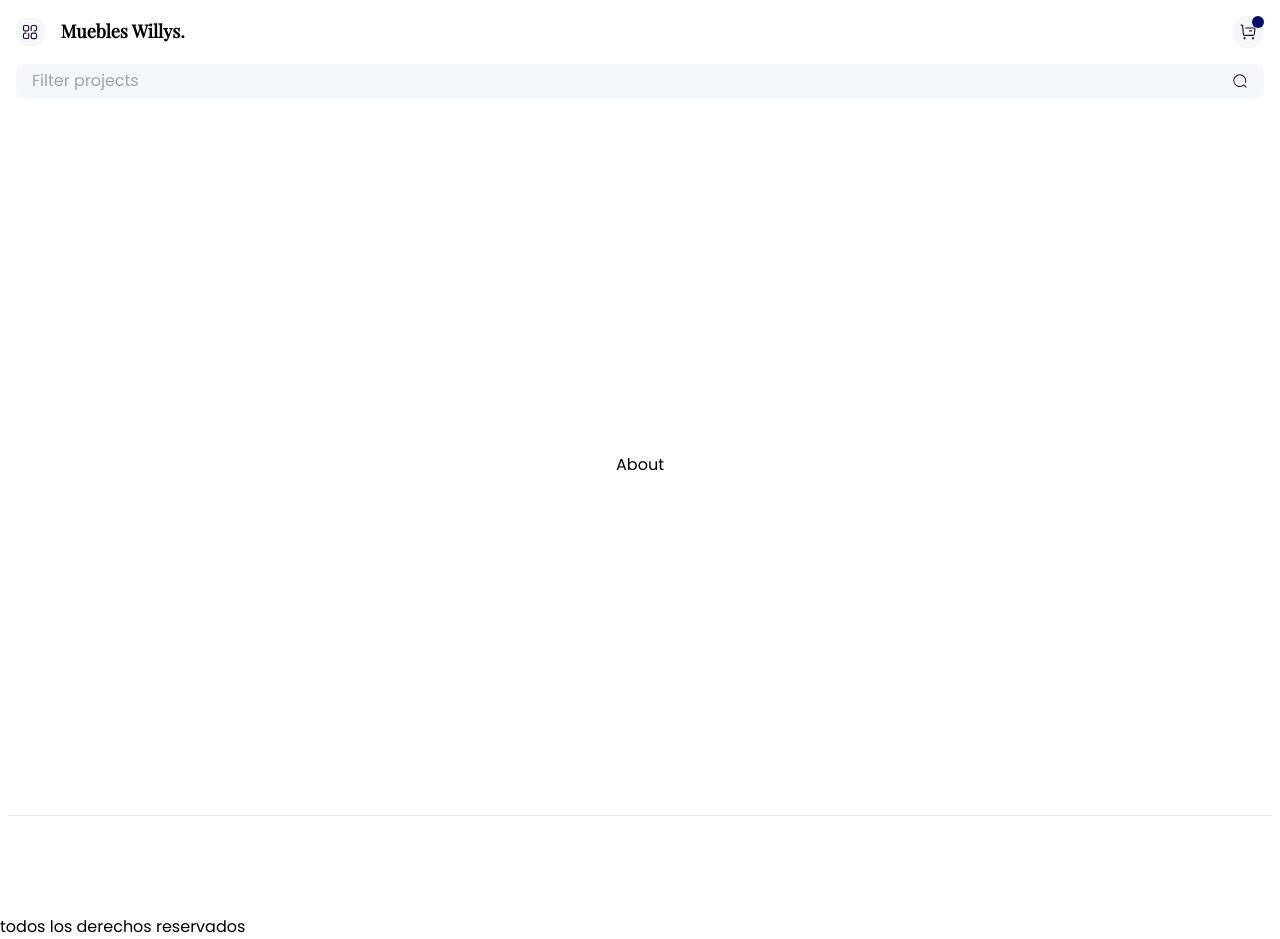
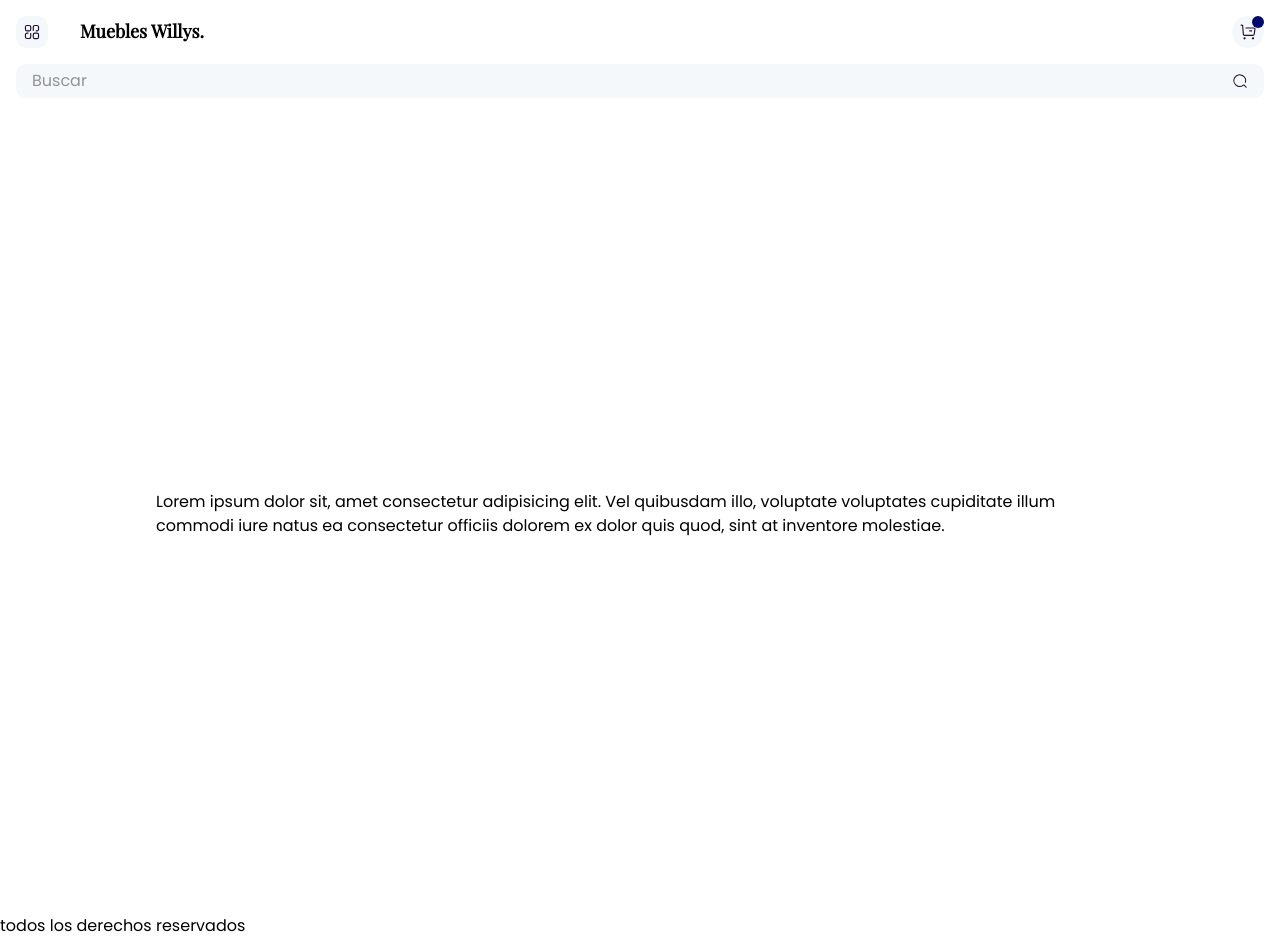
Before and after one commit to kevinmalaverr/ecommerce, a Next.js app: page / in a window 1280 px wide. Built offline with nearby package versions, Linux system fonts and the light colour scheme.

Commit message:
[UPDATE] header

```diff
--- /dev/null
+++ b/components/ActiveLink.tsx
@@ -0,0 +1,18 @@
+import React from 'react'
+import Link, { LinkProps } from 'next/link'
+import { useRouter } from 'next/router'
+
+interface ActiveLinkProps extends LinkProps {
+  children: JSX.Element
+}
+
+const ActiveLink = ({ children, ...props }: ActiveLinkProps): JSX.Element => {
+  const { pathname } = useRouter()
+  return (
+    <Link {...props}>
+      {React.cloneElement(children, { 'data-active': pathname === props.href ? 'true' : null })}
+    </Link>
+  )
+}
+
+export default ActiveLink
--- a/components/Header.tsx
+++ b/components/Header.tsx
@@ -1,42 +1,42 @@
 import React from 'react'
 import s from '../styles/components/Header.module.css'
-import Link from 'next/link'
+import ActiveLink from './ActiveLink'
 
 // icons
-import IconSearch from './icons/search'
-import IconCart from './icons/cart'
-import IconMenu from './icons/menu'
+import IconSearch from '@/icons/search'
+import IconCart from '@/icons/cart'
+import IconMenu from '@/icons/menu'
 
-const Header = () => {
+const Header = (): JSX.Element => {
   return (
     <header className={`p-4 ${s.header}`}>
       <button className={`${s.menu} text-lg`}>
         <IconMenu />
       </button>
-      <Link href="/">
+      <ActiveLink href="/">
         <a className={s.title}>
           <b className="text-lg leading-none">Muebles Willys.</b>
         </a>
-      </Link>
+      </ActiveLink>
       <ul className={s.itemList}>
         <li>
-          <Link href="/">
-            <a>muebles</a>
-          </Link>
+          <ActiveLink href="/">
+            <a>Muebles</a>
+          </ActiveLink>
         </li>
         <li>
-          <Link href="/custom">
-            <a>a la medida</a>
-          </Link>
+          <ActiveLink href="/custom">
+            <a>A la medida</a>
+          </ActiveLink>
         </li>
         <li>
-          <Link href="/contacto">
-            <a>contacto</a>
-          </Link>
+          <ActiveLink href="/contacto">
+            <a>Contacto</a>
+          </ActiveLink>
         </li>
       </ul>
       <form className={`${s.searchbar}`}>
-        <input type="text" aria-label="Filter projects" placeholder="Filter projects" />
+        <input type="text" placeholder="Buscar" />
         <IconSearch />
       </form>
       <button className={`${s.cart} ${s.cartNotification} text-lg`}>
--- /dev/null
+++ b/components/Hero.tsx
@@ -0,0 +1,7 @@
+import React from 'react'
+
+const Hero = () => {
+  return <div></div>
+}
+
+export default Hero
--- a/pages/_document.tsx
+++ b/pages/_document.tsx
@@ -12,7 +12,7 @@ class MyDocument extends Document {
         <Head>
           <link rel="preconnect" href="https://fonts.gstatic.com" />
           <link
-            href="https://fonts.googleapis.com/css2?family=Poppins:wght@300;400;700&display=swap"
+            href="https://fonts.googleapis.com/css2?family=Poppins:wght@300;400;500;700&display=swap"
             rel="stylesheet"
           ></link>
           <link
--- /dev/null
+++ b/pages/contacto.tsx
@@ -0,0 +1,7 @@
+import React from 'react'
+
+const Contacto = () => {
+  return <div>contacto</div>
+}
+
+export default Contacto
--- a/pages/index.tsx
+++ b/pages/index.tsx
@@ -1,25 +1,23 @@
 import Head from 'next/head'
-import styles from '../styles/Home.module.css'
-import Link from 'next/link'
-import AppContext from '../context/AppContext'
-import { useContext } from 'react'
-import cart from './cart'
+import styles from '@/styles/components'
+import Hero from '@/components/Hero'
 
 export default function Home() {
   return (
-    <div className={styles.container}>
+    <div>
       <Head>
         <title>furniture</title>
         <link rel="icon" href="/favicon.ico" />
       </Head>
 
-      <main className={styles.main}>
-        <Link href="/cart">
-          <a>About</a>
-        </Link>
+      <main className="container">
+        <section>
+          <Hero />
+        </section>
+        Lorem ipsum dolor sit, amet consectetur adipisicing elit. Vel quibusdam illo, voluptate
+        voluptates cupiditate illum commodi iure natus ea consectetur officiis dolorem ex dolor quis
+        quod, sint at inventore molestiae.
       </main>
-
-      <footer className={styles.footer}></footer>
     </div>
   )
 }
--- a/styles/Home.module.css
+++ b/styles/Home.module.css
@@ -1,11 +1,4 @@
-.container {
-  min-height: 100vh;
-  padding: 0 0.5rem;
-  display: flex;
-  flex-direction: column;
-  justify-content: center;
-  align-items: center;
-}
+
 
 .main {
   padding: 5rem 0;
--- a/styles/components/Header.module.css
+++ b/styles/components/Header.module.css
@@ -5,18 +5,23 @@
     'searchbar searchbar searchbar';
   grid-template-columns: auto 1fr auto;
   align-items: center;
-  gap: 1rem;
+  row-gap: 1rem;
+  column-gap: 2rem;
 }
 
 .menu {
   grid-area: menu;
-  height: 1.8rem;
-  width: 1.8rem;
+  height: 2rem;
+  width: 2rem;
   border-radius: 10px;
   display: flex;
   align-items: center;
   justify-content: center;
   background-color: var(--color-grey);
+}
+
+.menu:hover {
+  background-color: var(--color-grey-hover);
 }
 
 .title {
@@ -30,21 +35,24 @@
   display: flex;
   align-items: center;
   background-color: var(--color-grey);
-  color: #919394;
   border-radius: 10px;
   width: 100%;
   padding: .3rem 1rem;
-  border-bottom: 1px solid transparent;
+
 }
 
 .searchbar:focus-within{
-  border-color:#00086D;
+  box-shadow: 0 2px 3px 0px #000a444f;
 }
 
 .searchbar input {
   background-color: transparent;
   outline: none;
   flex-grow: 1;
+}
+
+.searchbar input::placeholder {
+  color: #919394;
 }
 
 .cart {
@@ -79,6 +87,28 @@
   grid-area: itemList;
   display: none;
   gap: 2rem;
+  position: relative;
+}
+
+.itemList a[data-active]{
+  font-weight: 700;
+  position: relative;
+}
+
+.itemList a[data-active]::before {
+  position: absolute;
+  content: '';
+  left: -5px;
+  width: 1.5rem;
+  height: 1.5rem;
+  background-color:#849DFE;
+  opacity: .2;
+  border-radius: 50%;
+  z-index: -1;
+}
+
+.itemList a[data-active="true"]::after {
+  content: '.';
 }
 
 /* media queries */
@@ -87,7 +117,6 @@
   .header {
     grid-template-areas: 'title _ searchbar cart' 'itemList itemList itemList itemList';
     grid-template-columns: auto 1fr auto auto;
-    gap: 1rem;
     padding: 1rem 3rem;
   }
 
--- a/styles/globals.css
+++ b/styles/globals.css
@@ -20,3 +20,14 @@ body {
 button:focus {
   outline: none;
 }
+
+.container {
+  min-height: 100vh;
+  padding: 0 1rem;
+  display: flex;
+  flex-direction: column;
+  justify-content: center;
+  width: 100%;
+  max-width: 1000px;
+  margin: auto;
+}
--- a/tsconfig.json
+++ b/tsconfig.json
@@ -2,7 +2,9 @@
   "compilerOptions": {
     "baseUrl": ".",
     "paths": {
-      "@components": ["components/*"]
+      "@/*": ["*"],
+      "@/icons/*": ["components/icons/*"],
+
     },
     "target": "es5",
     "lib": [
```
